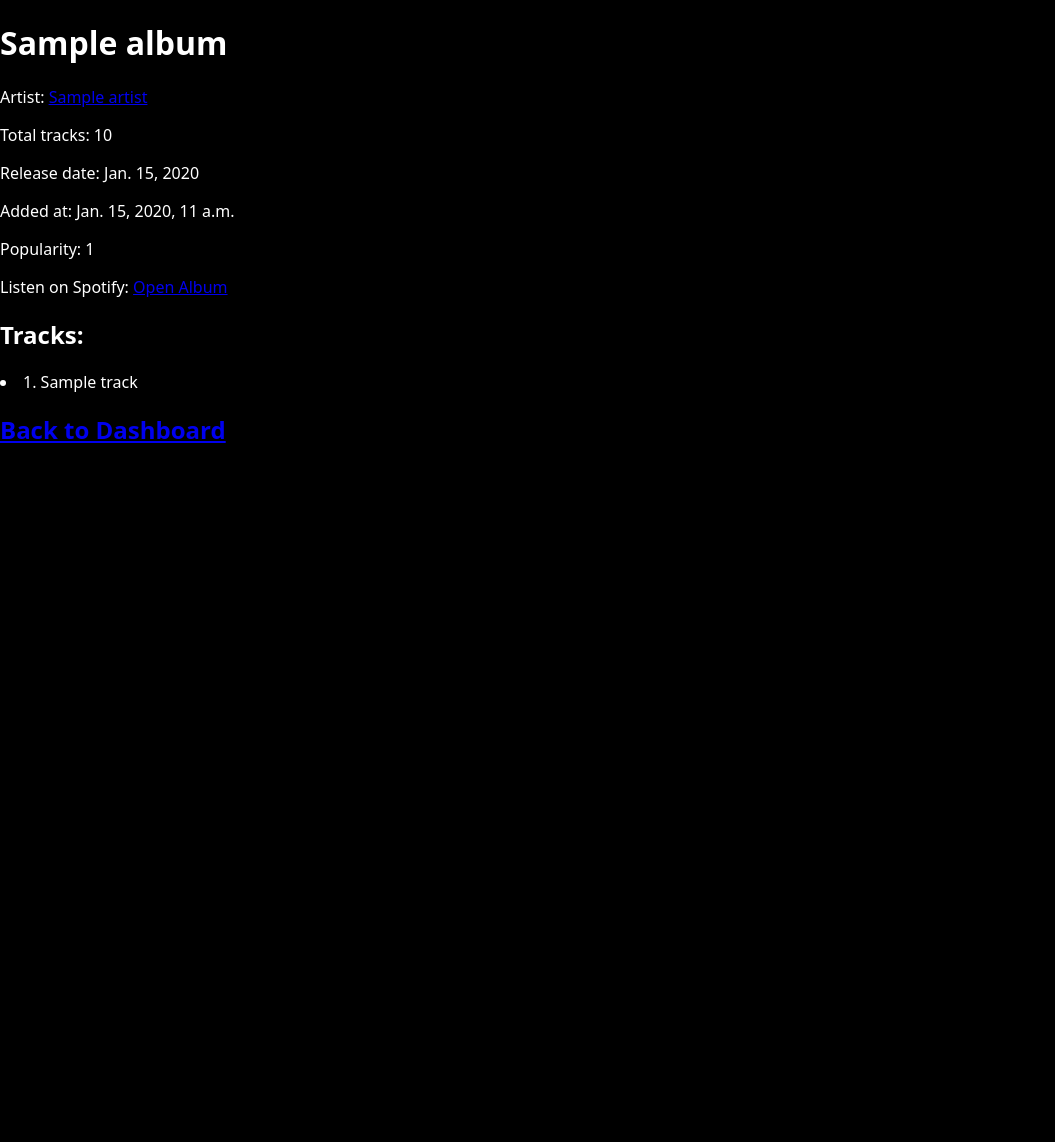
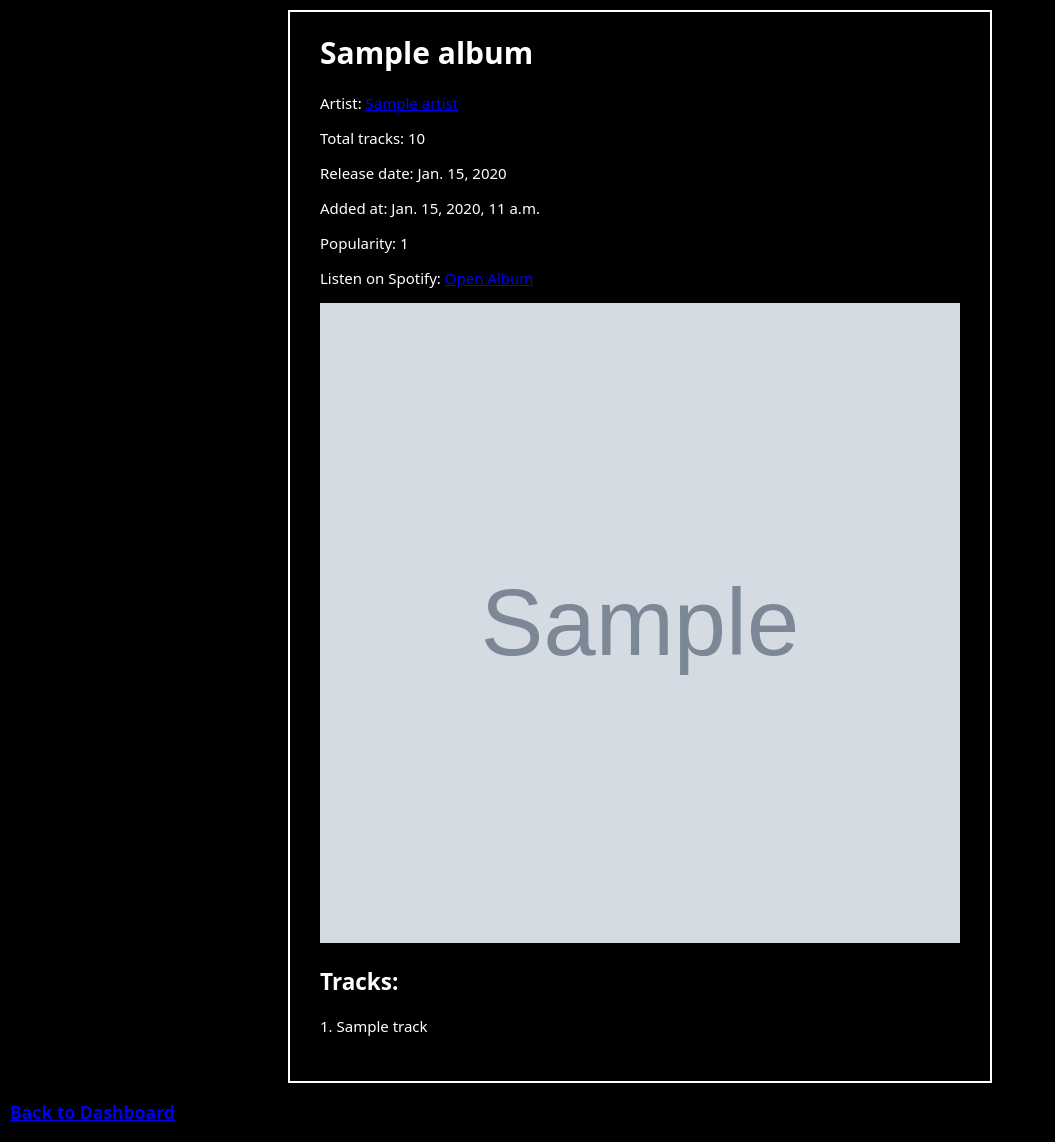
Before and after one commit to AlenkaJ/SpotifyDjangoApp, a Django app: page /spotify_filter/album/1/ in a window 1280 px wide. Shown: the whole page, without its empty margins (0-1055 px from the left). Before the commit the page ends 443 px from the top, so only its background shows below. Run offline with Django 5.2, Linux system fonts and the light colour scheme; tables that the repository leaves empty hold one stand-in row (values such as "Sample post"); grey boxes marked "Sample" are stand-in pictures.

Commit message:
make the views nicer, add column names, add album image and such

```diff
--- a/spotify_filter/models.py
+++ b/spotify_filter/models.py
@@ -5,7 +5,11 @@ from django.utils import timezone
 class Album(models.Model):
     spotify_id = models.CharField(max_length=50, unique=True)
     title = models.CharField(max_length=200)
-    artists = models.ManyToManyField("Artist", related_name="albums")
+    artists = models.ManyToManyField(
+        "Artist",
+        related_name="albums",
+        verbose_name="Album Artists",
+    )
     total_tracks = models.IntegerField(default=0)
     release_date = models.DateField(default=timezone.now)
     added_at = models.DateTimeField(default=timezone.now)
@@ -37,8 +41,10 @@ class Track(models.Model):
 
 class Artist(models.Model):
     spotify_id = models.CharField(max_length=50, unique=True)
-    name = models.CharField(max_length=200)
-    genres = models.ManyToManyField("Genre")
+    name = models.CharField(max_length=200, verbose_name="Artist Name")
+    genres = models.ManyToManyField(
+        "Genre", related_name="artists", verbose_name="Genres"
+    )
 
     def __str__(self):
         return self.name
--- a/spotify_filter/static/spotify_filter/styles.css
+++ b/spotify_filter/static/spotify_filter/styles.css
@@ -1,5 +1,20 @@
+* {
+  box-sizing: border-box;
+}
+
+div {
+  margin: auto;
+  width:fit-content;
+  border: 2px solid white;
+  padding-top: 0px;
+  padding-bottom: 30px;
+  padding-left: 30px;
+  padding-right: 30px;
+}
+
 body {
-  margin: 0;
+  margin: 10px;
+  font-size: 15px;
   font-family: system-ui, sans-serif;
   color: white;
   background-color: black;
--- a/spotify_filter/tables.py
+++ b/spotify_filter/tables.py
@@ -6,6 +6,8 @@ from .models import Artist
 
 
 class ArtistTable(tables.Table):
+    albums = tables.Column(verbose_name="Albums")
+
     class Meta:
         model = Artist
         template_name = "django_tables2/bootstrap.html"
--- a/spotify_filter/templates/spotify_filter/album_detail.html
+++ b/spotify_filter/templates/spotify_filter/album_detail.html
@@ -8,6 +8,8 @@
     <link rel="stylesheet" href="{% static 'spotify_filter/styles.css' %}">
  </head>
 <body>
+
+<div>
 <h1>{{ album.title }}</h1>
 
 <p>Artist{{ album.artists.all|pluralize }}:
@@ -21,15 +23,19 @@
 <p>Popularity: {{ album.popularity }}</p>
 <p>Listen on Spotify: <a href="https://open.spotify.com/album/{{ album.spotify_id }}" target="_blank">Open Album</a></p>
 
+{% if album.album_cover %}
+  <img src="{{ album.album_cover }}" alt="Album Art" width="640" height="640"/>
+{% endif %}
+
 <h2>Tracks:</h2>
-<u1>
   {% for track in album.tracks.all %}
-    <li>
+    <p>
       {{ track.track_number }}. {{ track.title }}
-    </li>
+    </p>
   {% endfor %}
+</div>
 
 
-<h2><a href="{% url 'spotify_filter:dashboard' %}">Back to Dashboard</a></h2>
+<h3><a href="{% url 'spotify_filter:dashboard' %}">Back to Dashboard</a></h3>
 </body>
 </html>
--- a/spotify_filter/templates/spotify_filter/artist_detail.html
+++ b/spotify_filter/templates/spotify_filter/artist_detail.html
@@ -8,6 +8,7 @@
     <link rel="stylesheet" href="{% static 'spotify_filter/styles.css' %}">
  </head>
 <body>
+<div>
 <h1>{{ artist.name }}</h1>
 
 <h2>Albums:</h2>
@@ -25,7 +26,8 @@
     {% endfor %}
 </ul>
 {% endif %}
+</div>
 
-<h2><a href="{% url 'spotify_filter:dashboard' %}">Back to Dashboard</a></h2>
+<h3><a href="{% url 'spotify_filter:dashboard' %}">Back to Dashboard</a></h3>
 </body>
 </html>
```
